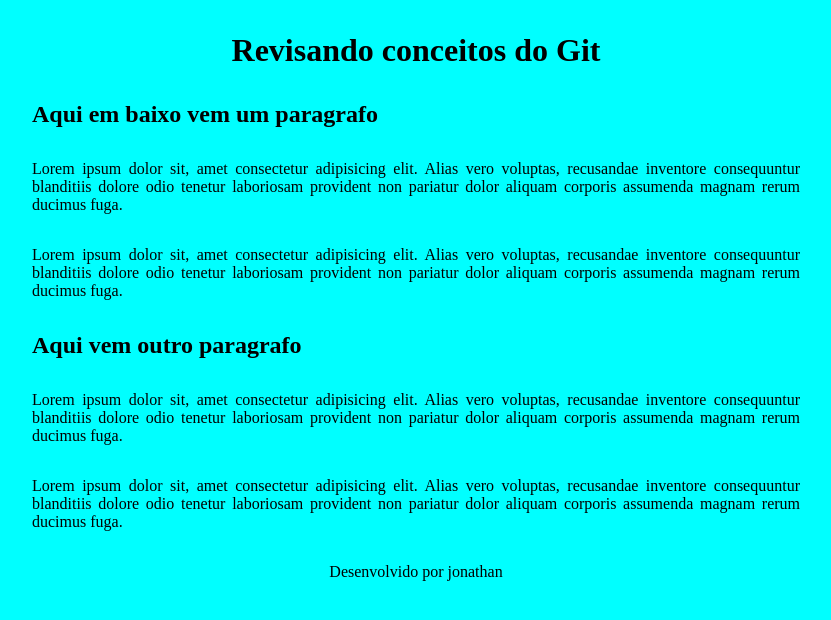
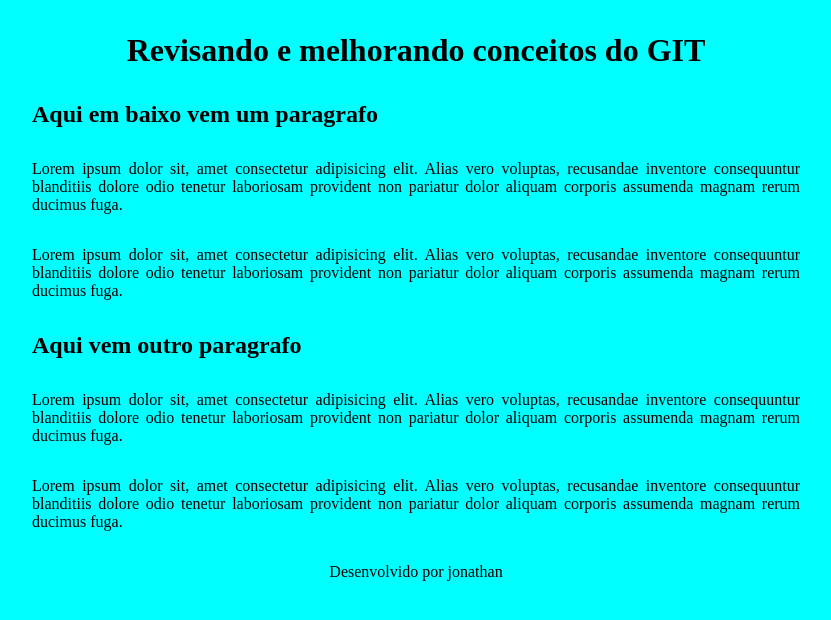
Before and after one commit to dhonon/melhorando-git, a plain HTML site: page index.html in a window 1280 px wide. Shown: the whole page, without its empty margins (224-1055 px from the left). Drawn offline with Linux system fonts and the light colour scheme.

Commit message:
Alteração do titulo

```diff
--- a/index.html
+++ b/index.html
@@ -9,7 +9,7 @@
 </head>
 <body>
     <header>
-        <h1>Revisando conceitos do Git</h1>
+        <h1>Revisando e melhorando conceitos do GIT</h1>
     </header>
     <main>
         <h2>Aqui em baixo vem um paragrafo</h2>
```
